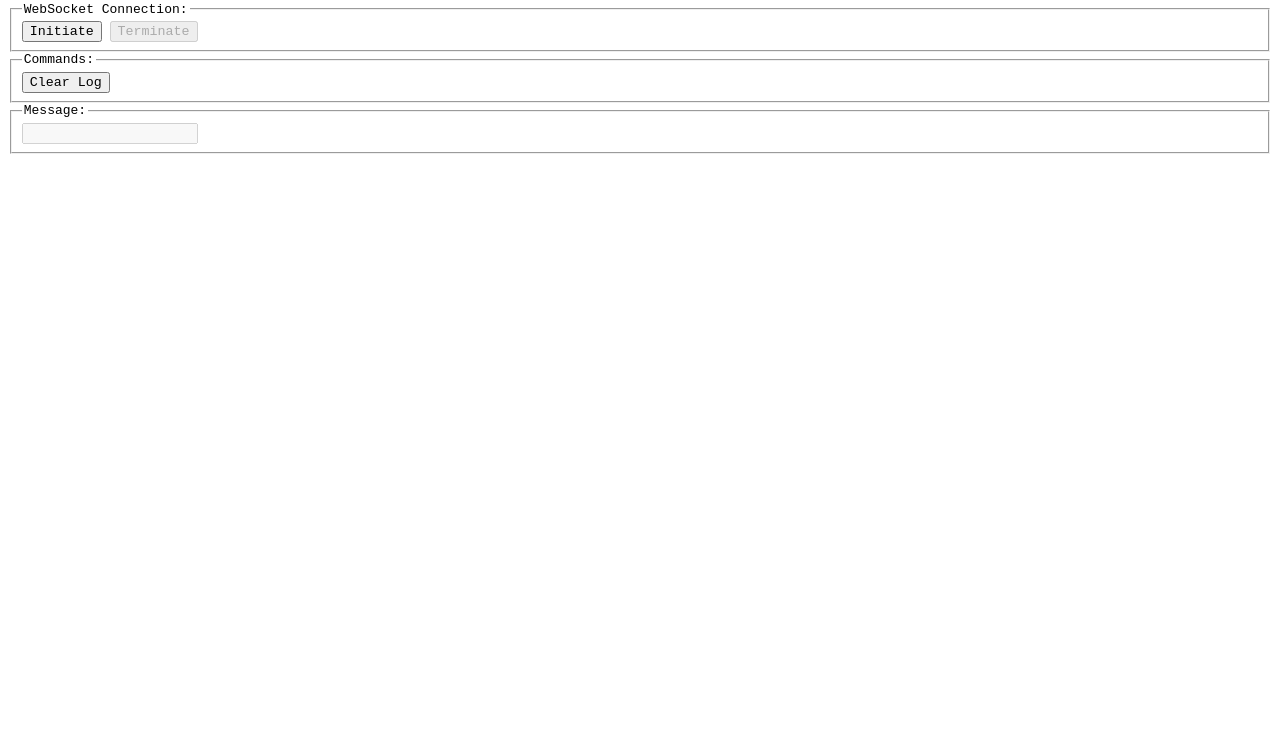
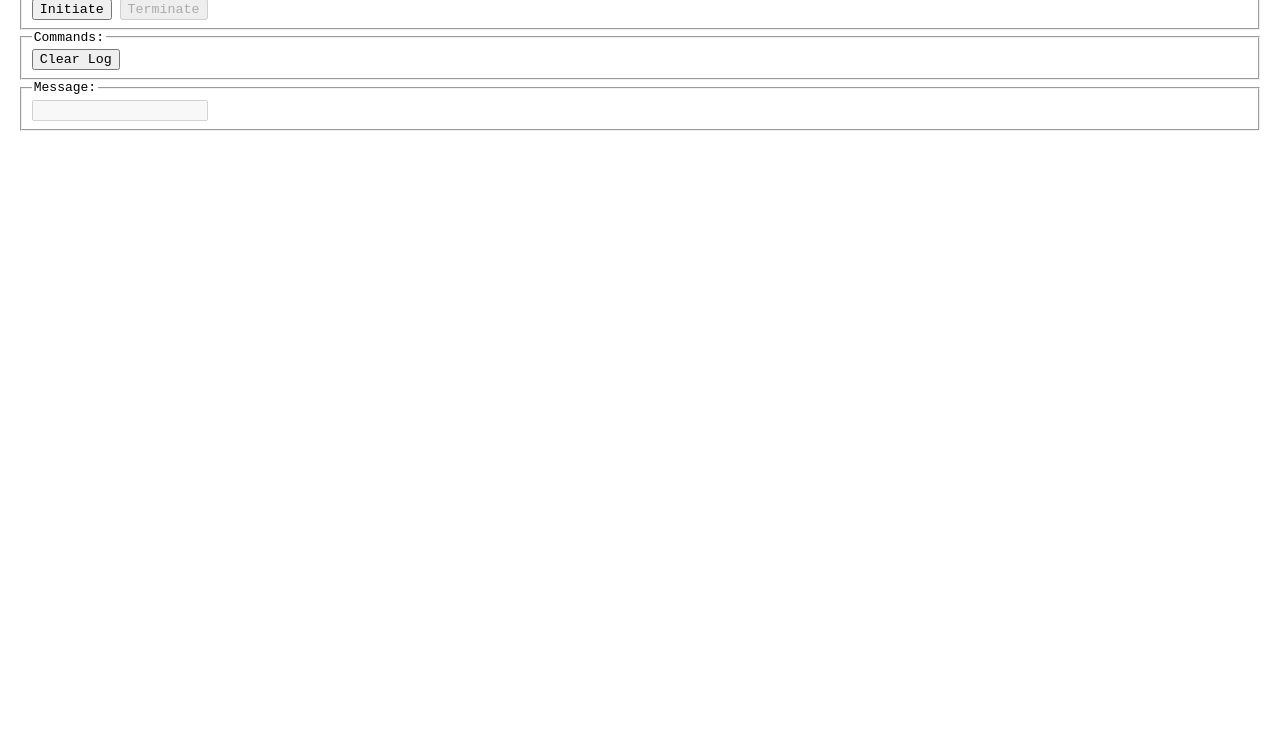
Before and after one commit to Avvyxx/chat-app, a website: page site/index.html in a window 1280 px wide. Shown: the part 71-800 px from the top of the page. Drawn offline with Linux system fonts and the light colour scheme.

Commit message:
new structure and styling

```diff
--- a/site/index.html
+++ b/site/index.html
@@ -10,16 +10,16 @@
             <h1>CHAT APP</h1>
             <div id="connection-status" class="connection-status"></div>
         </header>
-        <div>
+        <main class="main">
             <div>
                 <fieldset>
                     <legend>WebSocket Connection:</legend>
-                    <button id="initiate">Initiate</button>
-                    <button id="terminate" disabled="">Terminate</button>
+                    <button id="initiate" type="button">Initiate</button>
+                    <button id="terminate" type="button"  disabled="">Terminate</button>
                 </fieldset>
                 <fieldset>
                     <legend>Commands:</legend>
-                    <button id="clear-log">Clear Log</button>
+                    <button id="clear-log" type="button">Clear Log</button>
                 </fieldset>
                 <fieldset>
                     <legend>Message:</legend>
@@ -28,8 +28,10 @@
                     </label>
                 </fieldset>
             </div>
-            <div id="message-log"></div>
-        </div>
+            <div class="message-log-viewbox">
+                 <div id="message-log"></div>
+            </div>
+        </main>
     </body>
     <script src="js/index.js" type="module"></script>
 </html>
--- a/site/styles/index.css
+++ b/site/styles/index.css
@@ -1,5 +1,19 @@
 * {
     font-family: monospace;
+    margin: 0;
+    box-sizing: border-box;
+}
+
+html,
+body {
+    width: 100vw;
+    height: 100vh;
+}
+
+body {
+    padding: 10px;
+    display: flex;
+    flex-direction: column;
 }
 
 header {
@@ -19,3 +33,23 @@ header {
 button[disabled=''] {
     cursor: not-allowed;
 }
+
+.main {
+    flex-grow: 1;
+    padding: 10px;
+    display: flex;
+    flex-direction: column;
+}
+
+.message-log-viewbox {
+    flex-grow: 1;
+    position: relative;
+}
+
+#message-log {
+    position: absolute;
+    inset: 0;
+    max-height: 100%;
+    overflow-y: scroll;
+    overflow-x: hidden;
+}
```
